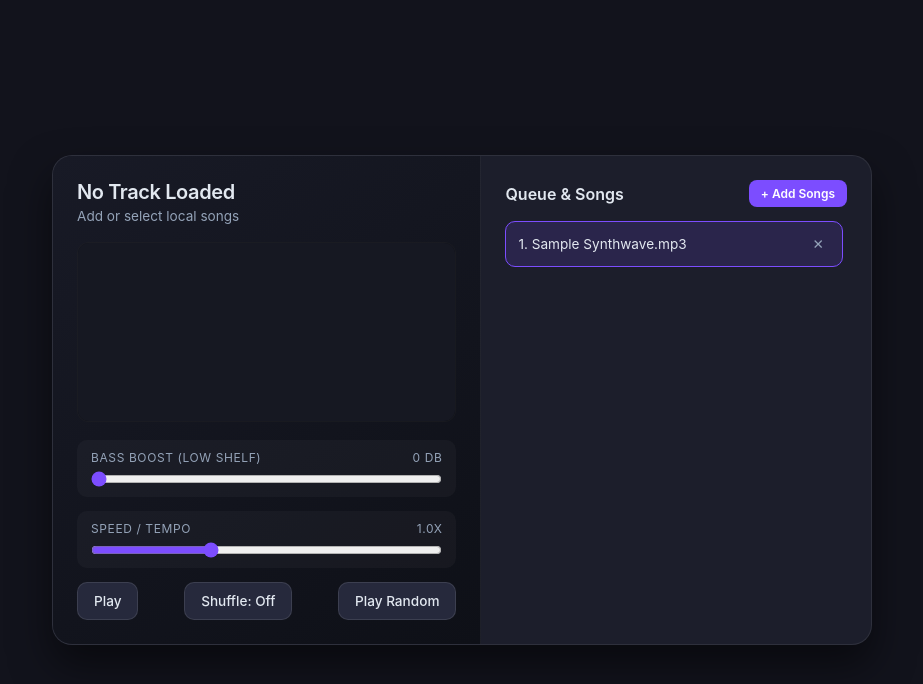
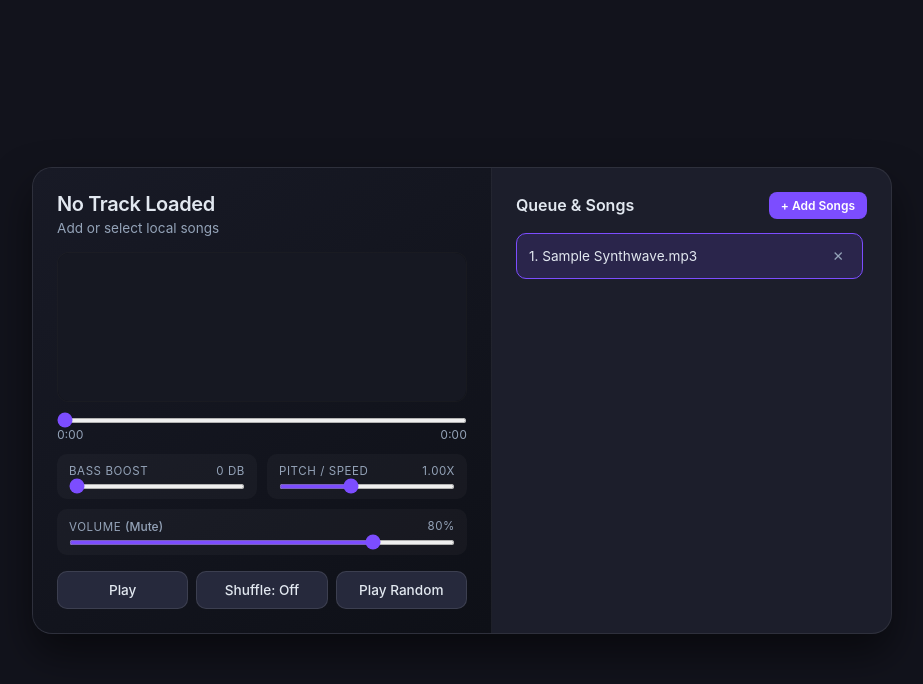
Before and after one commit to Steezy922/music-player, a plain HTML site: page index.html in a window 1280 px wide. Shown: the whole page, without its empty margins (178-1101 px from the left). Drawn offline with Linux system fonts and the light colour scheme.

Commit message:
Update index.html

```diff
--- a/index.html
+++ b/index.html
@@ -3,7 +3,7 @@
 <head>
   <meta charset="UTF-8" />
   <meta name="viewport" content="width=device-width, initial-scale=1.0" />
-  <title>Chill Local Music Player</title>
+  <title>Steezy's LS Music Player</title>
   <style>
     :root {
       --bg: #12131c;
@@ -35,14 +35,14 @@
 
     .player-container {
       width: 100%;
-      max-width: 820px;
+      max-width: 860px;
       background: var(--card);
       border-radius: 20px;
       box-shadow: 0 20px 40px rgba(0, 0, 0, 0.5);
       border: 1px solid rgba(255, 255, 255, 0.08);
       overflow: hidden;
       display: grid;
-      grid-template-columns: 1.1fr 1fr;
+      grid-template-columns: 1.15fr 1fr;
     }
 
     @media (max-width: 768px) {
@@ -64,6 +64,9 @@
       font-size: 1.25rem;
       font-weight: 600;
       letter-spacing: -0.02em;
+      white-space: nowrap;
+      overflow: hidden;
+      text-overflow: ellipsis;
     }
 
     .header-info p {
@@ -74,8 +77,8 @@
 
     .canvas-wrap {
       width: 100%;
-      height: 180px;
-      margin: 18px 0;
+      height: 150px;
+      margin: 16px 0;
       background: rgba(0, 0, 0, 0.3);
       border-radius: 12px;
       overflow: hidden;
@@ -91,31 +94,73 @@
     .controls-panel {
       display: flex;
       flex-direction: column;
-      gap: 14px;
+      gap: 12px;
+    }
+
+    /* Seek Bar Styling */
+    .seek-group {
+      display: flex;
+      flex-direction: column;
+      gap: 4px;
+    }
+
+    .time-labels {
+      display: flex;
+      justify-content: space-between;
+      font-size: 0.75rem;
+      color: var(--text-muted);
+      font-variant-numeric: tabular-nums;
+    }
+
+    .slider-grid {
+      display: grid;
+      grid-template-columns: 1fr 1fr;
+      gap: 10px;
     }
 
     .slider-group {
       background: rgba(255, 255, 255, 0.03);
-      padding: 10px 14px;
+      padding: 10px 12px;
       border-radius: 10px;
       display: flex;
       flex-direction: column;
       gap: 6px;
     }
 
+    .slider-group.full-width {
+      grid-column: span 2;
+    }
+
     .slider-label {
       display: flex;
       justify-content: space-between;
-      font-size: 0.75rem;
+      align-items: center;
+      font-size: 0.72rem;
       color: var(--text-muted);
       text-transform: uppercase;
       letter-spacing: 0.05em;
+    }
+
+    .mute-toggle {
+      background: none;
+      border: none;
+      color: var(--text-muted);
+      padding: 0;
+      font-size: 0.75rem;
+      cursor: pointer;
+    }
+
+    .mute-toggle:hover {
+      background: none;
+      box-shadow: none;
+      color: var(--accent);
     }
 
     input[type="range"] {
       width: 100%;
       accent-color: var(--accent);
       cursor: pointer;
+      height: 5px;
     }
 
     .btn-row {
@@ -123,18 +168,20 @@
       align-items: center;
       justify-content: space-between;
       gap: 8px;
+      margin-top: 4px;
     }
 
     button {
       background: var(--card-hover);
       color: var(--text);
       border: 1px solid rgba(255, 255, 255, 0.1);
-      padding: 10px 16px;
+      padding: 10px 14px;
       border-radius: 10px;
       cursor: pointer;
       font-weight: 500;
       font-size: 0.85rem;
       transition: all 0.2s ease;
+      flex: 1;
     }
 
     button:hover {
@@ -175,6 +222,11 @@
       font-size: 0.75rem;
       cursor: pointer;
       font-weight: 600;
+      transition: opacity 0.2s;
+    }
+
+    .add-file-label:hover {
+      opacity: 0.9;
     }
 
     #fileInput {
@@ -186,9 +238,18 @@
       display: flex;
       flex-direction: column;
       gap: 8px;
-      max-height: 380px;
+      max-height: 410px;
       overflow-y: auto;
       padding-right: 4px;
+    }
+
+    .playlist::-webkit-scrollbar {
+      width: 5px;
+    }
+
+    .playlist::-webkit-scrollbar-thumb {
+      background: rgba(255, 255, 255, 0.15);
+      border-radius: 4px;
     }
 
     .playlist li {
@@ -221,7 +282,7 @@
       white-space: nowrap;
       overflow: hidden;
       text-overflow: ellipsis;
-      max-width: 170px;
+      max-width: 190px;
     }
 
     .song-actions {
@@ -236,11 +297,13 @@
       color: var(--text-muted);
       cursor: pointer;
       border-radius: 6px;
+      flex: none;
     }
 
     .icon-btn:hover {
       color: var(--danger);
       background: rgba(239, 68, 68, 0.1);
+      box-shadow: none;
     }
   </style>
 </head>
@@ -257,20 +320,40 @@
       </div>
 
       <div class="controls-panel">
-        <div class="slider-group">
-          <div class="slider-label">
-            <span>Bass Boost (Low Shelf)</span>
-            <span id="bassValue">0 dB</span>
+        <!-- Seek / Timeline Scrubber -->
+        <div class="seek-group">
+          <input type="range" id="seekSlider" min="0" max="100" value="0" step="0.1" />
+          <div class="time-labels">
+            <span id="currentTime">0:00</span>
+            <span id="totalDuration">0:00</span>
           </div>
-          <input type="range" id="bassSlider" min="0" max="18" value="0" step="1" />
         </div>
 
-        <div class="slider-group">
-          <div class="slider-label">
-            <span>Speed / Tempo</span>
-            <span id="speedValue">1.0x</span>
+        <!-- Audio Controls Grid -->
+        <div class="slider-grid">
+          <div class="slider-group">
+            <div class="slider-label">
+              <span>Bass Boost</span>
+              <span id="bassValue">0 dB</span>
+            </div>
+            <input type="range" id="bassSlider" min="0" max="20" value="0" step="1" />
           </div>
-          <input type="range" id="speedSlider" min="0.5" max="2.0" value="1.0" step="0.05" />
+
+          <div class="slider-group">
+            <div class="slider-label">
+              <span>Pitch / Speed</span>
+              <span id="speedValue">1.00x</span>
+            </div>
+            <input type="range" id="speedSlider" min="0.5" max="1.75" value="1.0" step="0.05" />
+          </div>
+
+          <div class="slider-group full-width">
+            <div class="slider-label">
+              <span>Volume <button class="mute-toggle" id="muteBtn" title="Mute/Unmute">(Mute)</button></span>
+              <span id="volumeValue">80%</span>
+            </div>
+            <input type="range" id="volumeSlider" min="0" max="1" value="0.8" step="0.01" />
+          </div>
         </div>
 
         <div class="btn-row">
```
